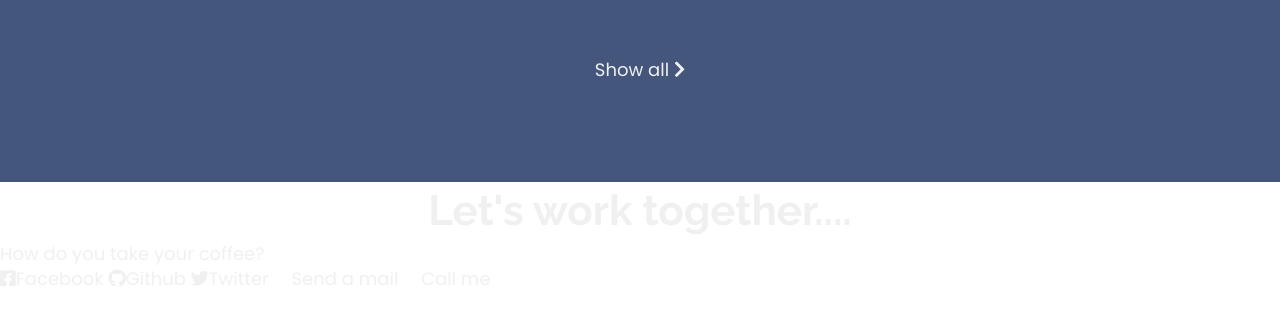
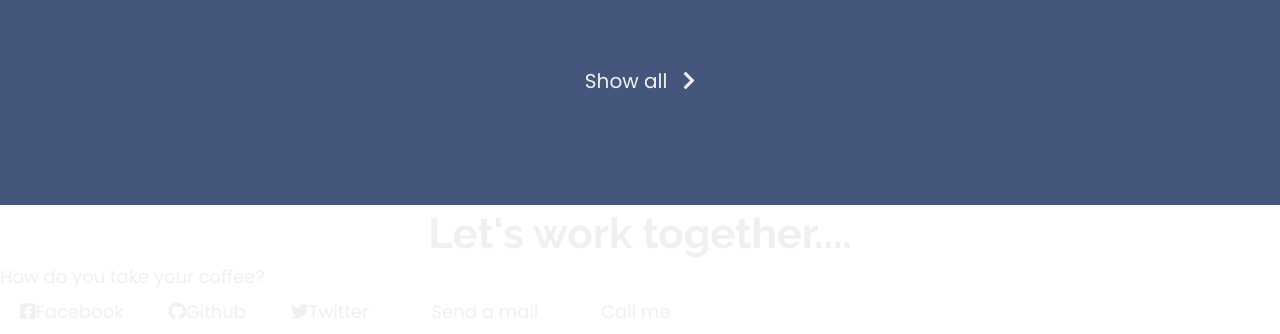
Before and after one commit to Veer16/FCC-Portfolio, a plain HTML site: page index.html in a window 1280 px wide. Shown: the part 1871-2205 px from the top of the page. Before the commit the page ends 2162 px from the top, so only its background shows below. Drawn offline with Linux system fonts and the light colour scheme.

Commit message:
CSS for the Show All button implemented?

```diff
--- a/style.css
+++ b/style.css
@@ -147,7 +147,27 @@ img {
   display: block;
   width: 100%;
 }
-
+/* Buttons */
+.btn {
+  display: inline-block;
+  padding: 1rem 2rem;
+  border-radius: 2px;
+}
+.btn-show-all {
+  font-size: 2rem;
+  transition: var(--main-gray) 0.3s ease-out;
+}
+.btn-show-all:hover {
+  background: var(--main-red);
+}
+.btn-show-all:hover > i {
+  transform: translateX(2px);
+}
+.btn-show-all > i {
+  margin-left: 10px;
+  transform: translate(0);
+  transition: transform 0.3s ease-out;
+}
 /* 1200px / 16px = 75rem  */
 @media (max-width: 75em) {
   html {
```
